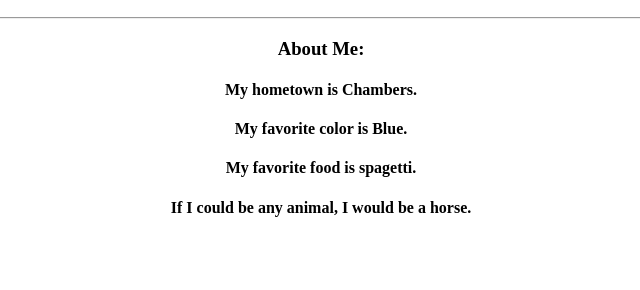
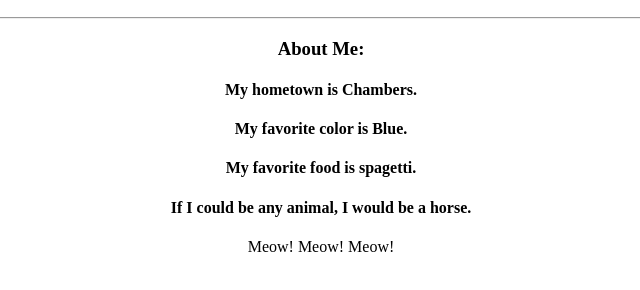
Before and after one commit to beck68725/kstate, a plain HTML site: page index.html in a window 1280 px wide. Shown: the part 110-400 px from the top of the page, without its empty margins (319-959 px from the left). Drawn offline with Linux system fonts and the light colour scheme.

Commit message:
change to Meow

```diff
--- a/index.html
+++ b/index.html
@@ -15,6 +15,7 @@
 					<h4>My favorite color is Blue.</h4>
 					<h4>My favorite food is spagetti.</h4>
 					<h4>If I could be any animal, I would be a horse.</h4>
-			</div>
+                    <p>Meow! Meow! Meow!</p>
+                </div>
 		  </body>
 		</html>
```
